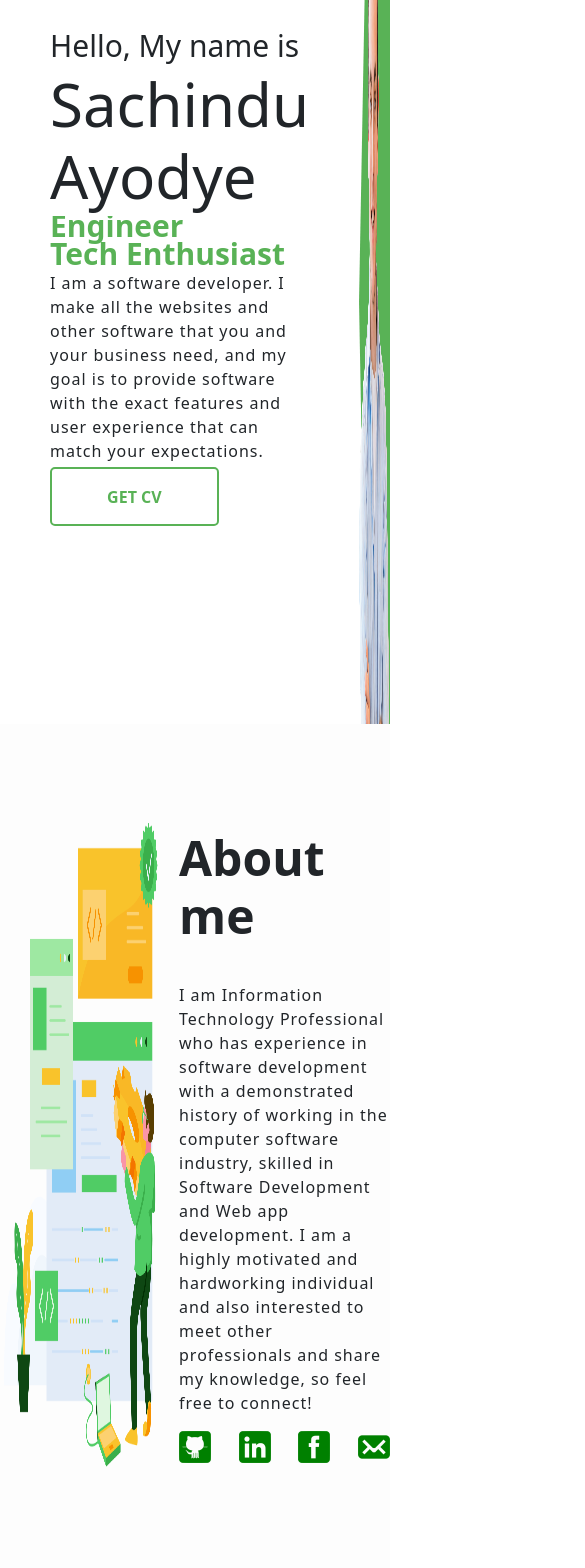
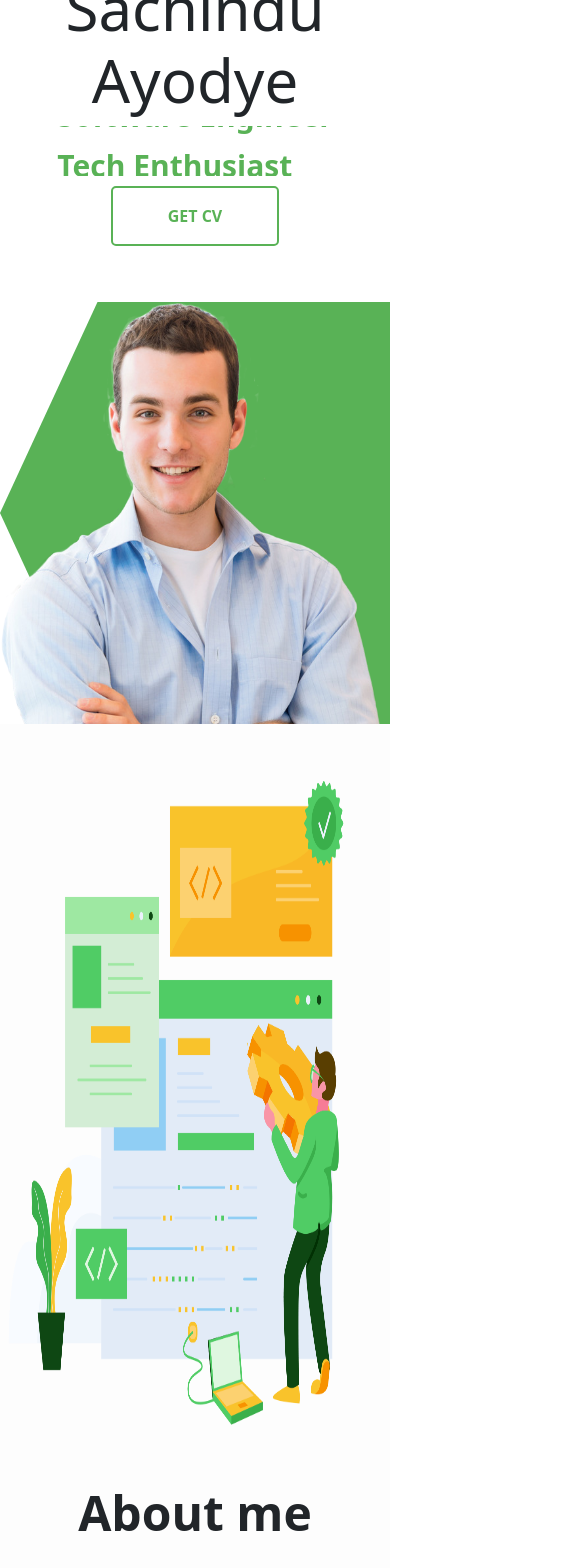
Before and after one commit to sachinduA/My-Portofolio, a React (Create React App) app in the folder website/: page / in a window 390 px wide. Shown: the part 120-1688 px from the top of the page, 585 px wide, since content can reach past the window. Built offline with nearby package versions, Linux system fonts and the light colour scheme.

Commit message:
made responsive

```diff
--- a/website/src/components/aboutMe/Aboutme.css
+++ b/website/src/components/aboutMe/Aboutme.css
@@ -27,3 +27,33 @@
   font-weight: 400;
   letter-spacing: 1px;
 }
+
+@media screen and (max-width: 480px) {
+  .a {
+    flex-direction: column;
+    height: 100%;
+  }
+
+  .a-img {
+    align-items: center;
+    justify-content: center;
+  }
+
+  .a-title {
+    align-items: center;
+    justify-content: center;
+    text-align: center;
+  }
+
+  .a-desc {
+    padding: 10px;
+    align-items: center;
+    justify-content: center;
+    text-align: center;
+  }
+
+  .intro-social {
+    align-items: center;
+    justify-content: space-between;
+  }
+}
--- a/website/src/components/experts/Experts.css
+++ b/website/src/components/experts/Experts.css
@@ -55,3 +55,23 @@
   width: 42vh;
   height: 80vh;
 }
+
+@media screen and (max-width: 480px) {
+  .container {
+    flex-direction: column;
+    height: 100%;
+  }
+  .e {
+    flex-direction: column;
+  }
+  .e-left {
+    flex-direction: column;
+    border: none;
+  }
+  .e-right {
+    display: none;
+  }
+  .e-offers {
+    flex-direction: column;
+  }
+}
--- a/website/src/components/intro/Intro.css
+++ b/website/src/components/intro/Intro.css
@@ -156,3 +156,25 @@ button:hover {
   top: 0;
   right: 0;
 }
+
+@media screen and (max-width: 480px) {
+  .intro-div {
+    flex-direction: column;
+  }
+
+  .intro-left-wrapper {
+    padding: 10px;
+    align-items: center;
+    justify-content: center;
+    text-align: center;
+    height: 100%;
+  }
+
+  .intro-title {
+    margin: 10px;
+  }
+
+  .intro-desc {
+    display: none;
+  }
+}
--- a/website/src/components/offerItem/Offer.css
+++ b/website/src/components/offerItem/Offer.css
@@ -11,3 +11,13 @@
 .offer-container {
   margin-right: 1em;
 }
+
+@media screen and (max-width: 480px) {
+  .offer-item {
+    flex-direction: column;
+    height: 100%;
+  }
+  .offer-container {
+    height: 100%;
+  }
+}
--- a/website/src/components/sampleProjects/Projects.css
+++ b/website/src/components/sampleProjects/Projects.css
@@ -34,3 +34,16 @@
   display: flex;
   justify-content: flex-end;
 }
+
+@media screen and (max-width: 480px) {
+  .p-container {
+    flex-direction: column;
+  }
+  /* .container {
+    margin-top: 50px;
+  } */
+
+  .p-img {
+    width: 50vh;
+  }
+}
```
